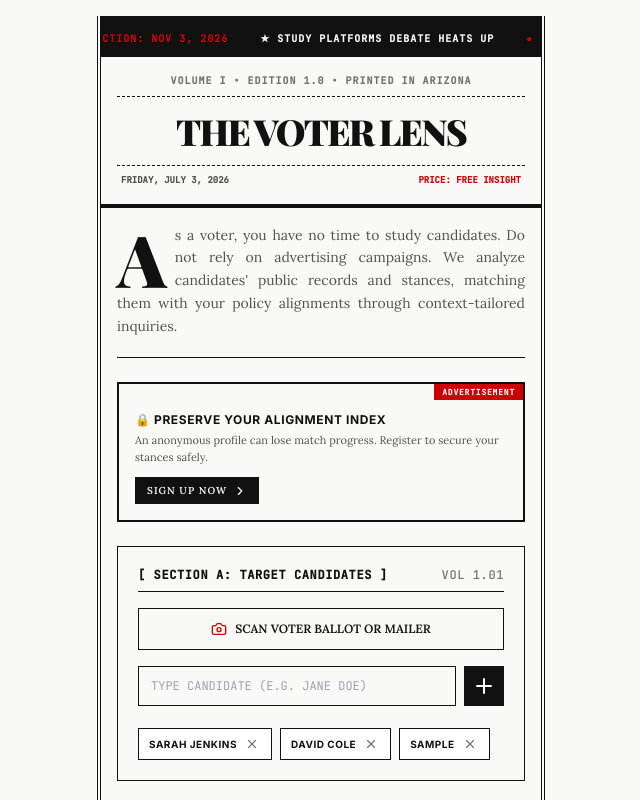
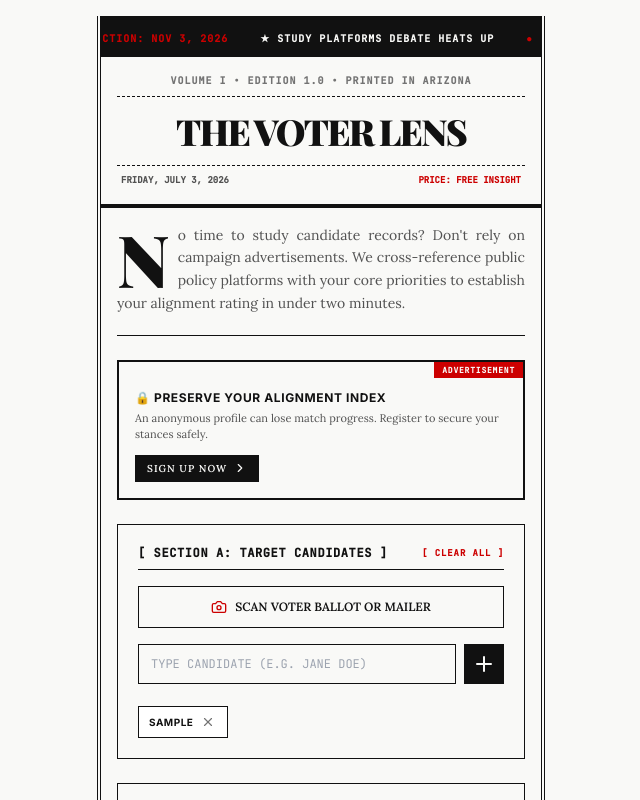
Before and after one commit to ruidai/voter-lens, a Next.js app: page /dashboard in a window 1280 px wide. Both pictures are taken after typing "Sample" into the empty fields and a click on the button 803 px from the left and 686 px from the top of the page. Shown: the top 800 px of the page, without its empty margins (319-959 px from the left). Built offline with nearby package versions, Linux system fonts and the light colour scheme; a web font is replaced by a local one.

Commit message:
usability

```diff
--- a/app/chat/page.tsx
+++ b/app/chat/page.tsx
@@ -51,7 +51,7 @@ export default function ChatPage() {
     const stashedCandidates = localStorage.getItem("voter_lens_candidates");
     const stashedStance = localStorage.getItem("voter_lens_stance") || "";
 
-    const candidatesList = stashedCandidates ? JSON.parse(stashedCandidates) : ["Sarah Jenkins", "David Cole"];
+    const candidatesList = stashedCandidates ? JSON.parse(stashedCandidates) : [];
     setCandidates(candidatesList);
     setVoterStance(stashedStance);
 
--- a/app/dashboard/page.tsx
+++ b/app/dashboard/page.tsx
@@ -20,10 +20,7 @@ export default function DashboardPage() {
   // Stance inputs
   const [stance, setStance] = useState("");
   const [candidateInput, setCandidateInput] = useState("");
-  const [candidates, setCandidates] = useState<string[]>([
-    "Sarah Jenkins",
-    "David Cole"
-  ]);
+  const [candidates, setCandidates] = useState<string[]>([]);
 
   // Auth banner state
   const [isLoggedIn, setIsLoggedIn] = useState(false);
@@ -35,13 +32,73 @@ export default function DashboardPage() {
     }
   }, []);
 
+  const parseCandidatesText = (text: string): string[] => {
+    const lines = text.split(/\r?\n/);
+    const parsedNames: string[] = [];
+
+    for (let line of lines) {
+      line = line.trim();
+      if (!line) continue;
+
+      // Remove leading bullets (•, -, *, +, ▪, ◦) and numbering (e.g. 1. or 2))
+      line = line.replace(/^[•\-*+▪◦\d+[.)\s\-*+▪◦]+/g, '').trim();
+      if (!line) continue;
+
+      const commaParts = line.split(',');
+      if (commaParts.length > 1) {
+        // Check for Last, First format (e.g. exactly 2 parts, each part is a single word)
+        const isLastFirst = commaParts.length === 2 &&
+          commaParts[0].trim().split(/\s+/).length === 1 &&
+          commaParts[1].trim().split(/\s+/).length === 1;
+
+        if (isLastFirst) {
+          const firstName = commaParts[1].trim();
+          const lastName = commaParts[0].trim();
+          parsedNames.push(`${firstName} ${lastName}`);
+        } else {
+          commaParts.forEach(part => {
+            const name = part.trim();
+            if (name) parsedNames.push(name);
+          });
+        }
+      } else {
+        parsedNames.push(line);
+      }
+    }
+
+    return Array.from(new Set(parsedNames));
+  };
+
   const addCandidate = (e: React.FormEvent) => {
     e.preventDefault();
-    const name = candidateInput.trim();
-    if (name && !candidates.includes(name)) {
-      setCandidates([...candidates, name]);
-      setCandidateInput("");
-    }
+    const text = candidateInput.trim();
+    if (!text) return;
+
+    const parsed = parseCandidatesText(text);
+    const updated = [...candidates];
+    parsed.forEach(name => {
+      if (!updated.includes(name)) {
+        updated.push(name);
+      }
+    });
+    setCandidates(updated);
+    setCandidateInput("");
+  };
+
+  const handlePaste = (e: React.ClipboardEvent<HTMLInputElement>) => {
+    e.preventDefault();
+    const pastedText = e.clipboardData.getData("text");
+    if (!pastedText) return;
+
+    const parsed = parseCandidatesText(pastedText);
+    const updated = [...candidates];
+    parsed.forEach(name => {
+      if (!updated.includes(name)) {
+        updated.push(name);
+      }
+    });
+    setCandidates(updated);
+    setCandidateInput("");
   };
 
   const removeCandidate = (name: string) => {
@@ -89,9 +146,9 @@ export default function DashboardPage() {
         {/* Editorial Description with Drop Cap */}
         <div className="text-sm text-news-neutral-600 leading-relaxed font-body text-justify border-b border-[#111111] pb-5">
           <p className="drop-cap">
-            As a voter, you have no time to study candidates. Do not rely on advertising campaigns.
-            We analyze candidates' public records and stances, matching them with your policy alignments
-            through context-tailored inquiries.
+            No time to study candidate records? Don't rely on campaign advertisements.
+            We cross-reference public policy platforms with your core priorities to establish
+            your alignment rating in under two minutes.
           </p>
         </div>
 
@@ -123,7 +180,17 @@ export default function DashboardPage() {
         <div className="border border-[#111111] p-5 space-y-4">
           <h2 className="text-xs font-mono font-bold uppercase tracking-wider text-[#111111] border-b border-[#111111] pb-2 flex items-center justify-between">
             <span>[ SECTION A: TARGET CANDIDATES ]</span>
-            <span className="text-news-neutral-500 font-medium">Vol 1.01</span>
+            {candidates.length > 0 ? (
+              <button
+                type="button"
+                onClick={() => setCandidates([])}
+                className="text-[#CC0000] hover:underline font-bold text-[9px] tracking-widest uppercase outline-none"
+              >
+                [ Clear All ]
+              </button>
+            ) : (
+              <span className="text-news-neutral-500 font-medium">Vol 1.01</span>
+            )}
           </h2>
 
           <button
@@ -140,6 +207,7 @@ export default function DashboardPage() {
               placeholder="TYPE CANDIDATE (E.G. JANE DOE)"
               value={candidateInput}
               onChange={(e) => setCandidateInput(e.target.value)}
+              onPaste={handlePaste}
               className="flex-1 px-3 py-2 bg-transparent text-[#111111] border border-[#111111] text-xs font-mono focus:outline-none focus:bg-[#E5E5E0]/40 transition-all uppercase"
             />
             <button
```
